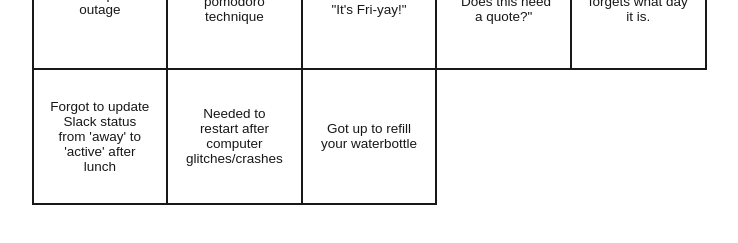
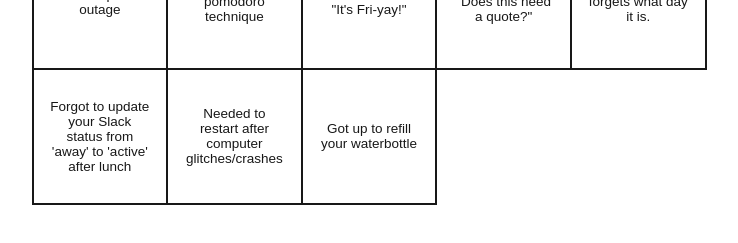
Before and after one commit to giantpaper/techybingo, a Vue app: page / in a window 1280 px wide. Shown: the part 533-776 px from the top of the page, without its empty margins (271-1009 px from the left). Built offline with nearby package versions, Linux system fonts and the light colour scheme; a web font is replaced by a local one.

Commit message:
🛠️ Fix: update grammar

```diff
--- a/src/assets/_default.js
+++ b/src/assets/_default.js
@@ -21,7 +21,7 @@ export default function DefaultValues () {
 		`Said or heard "It's Fri-yay!"`,
 		`Said or heard "Does this need a quote?"`,
 		`You/Someone forgets what day it is.`,
-		`Forgot to update Slack status from 'away' to 'active' after lunch`,
+		`Forgot to update your Slack status from 'away' to 'active' after lunch`,
 		`Needed to restart after computer glitches/crashes`,
 		`Got up to refill your waterbottle`,
 	]
```
